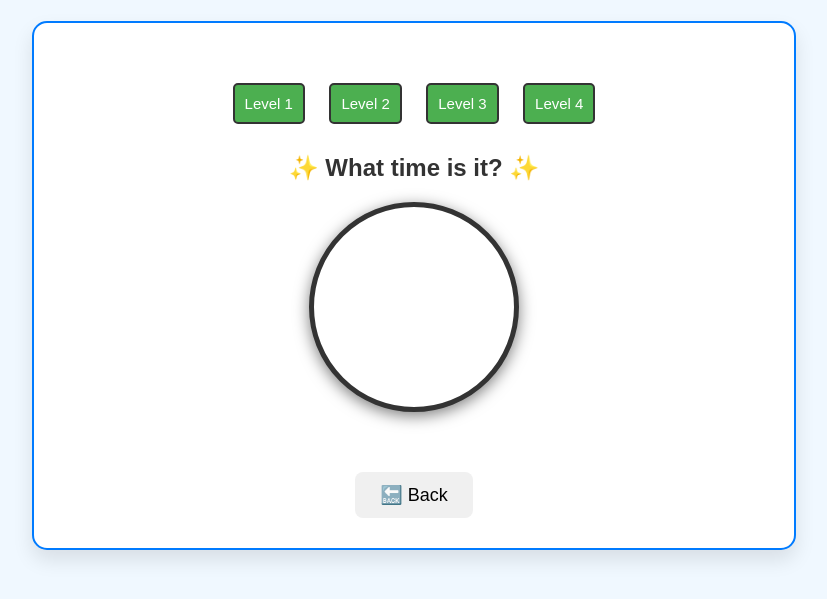
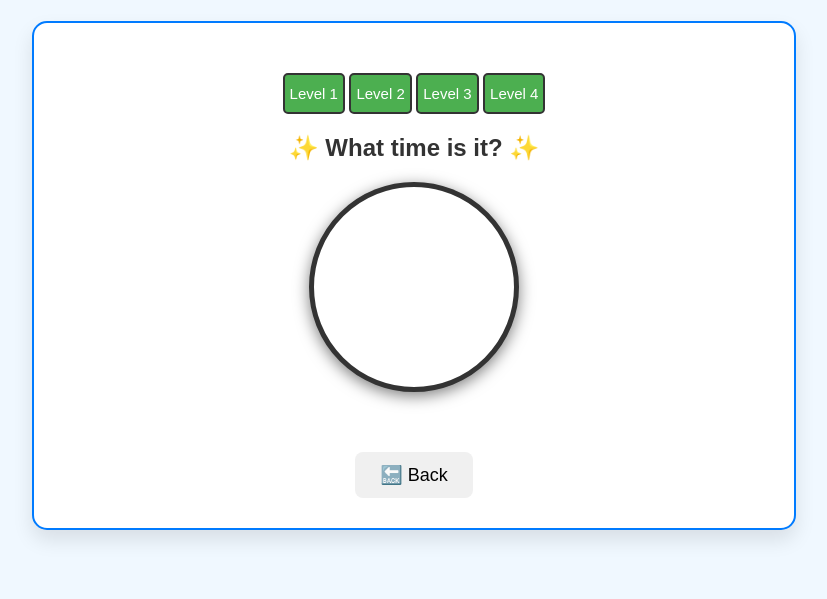
Before and after one commit to nvha/jeju-math-add-sub, a plain HTML site: page time.html in a window 1280 px wide. Shown: the part 65-664 px from the top of the page, without its empty margins (226-1053 px from the left). Drawn offline with Linux system fonts and the light colour scheme.

Commit message:
Update time.html

```diff
--- a/time.html
+++ b/time.html
@@ -120,8 +120,8 @@
 
         .level-button {
             display: inline-block;
-            padding: 10px 10px;
-            margin: 10px;
+            padding: 10px 5px;
+            margin: 0px;
             font-size: 15px;
             cursor: pointer;
             background-color: #4CAF50;
```
